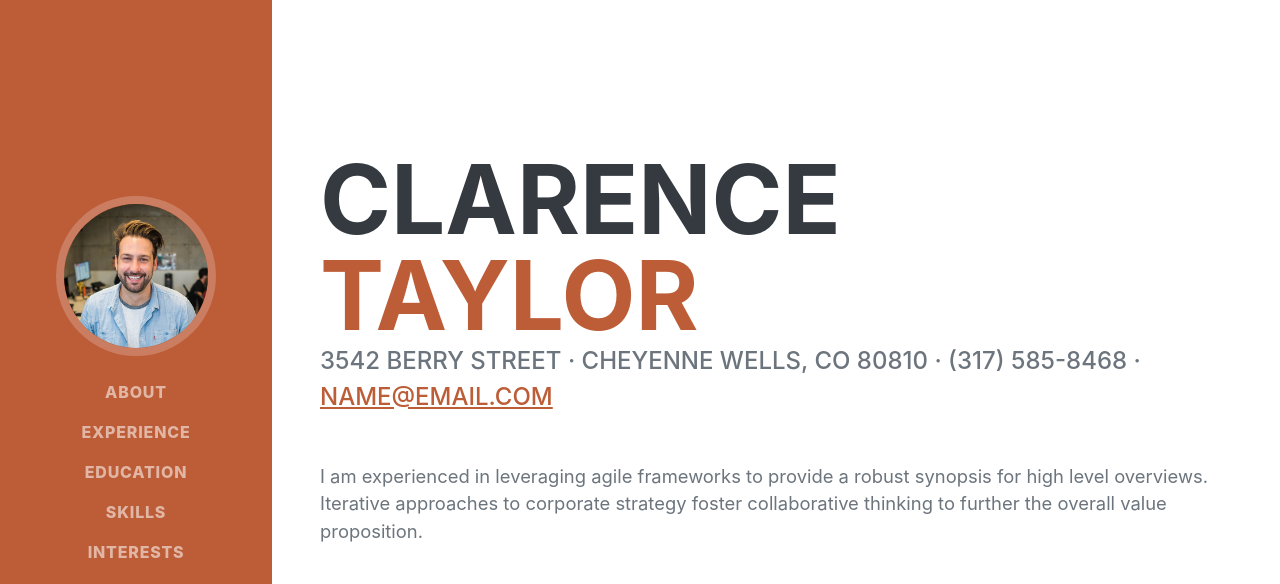
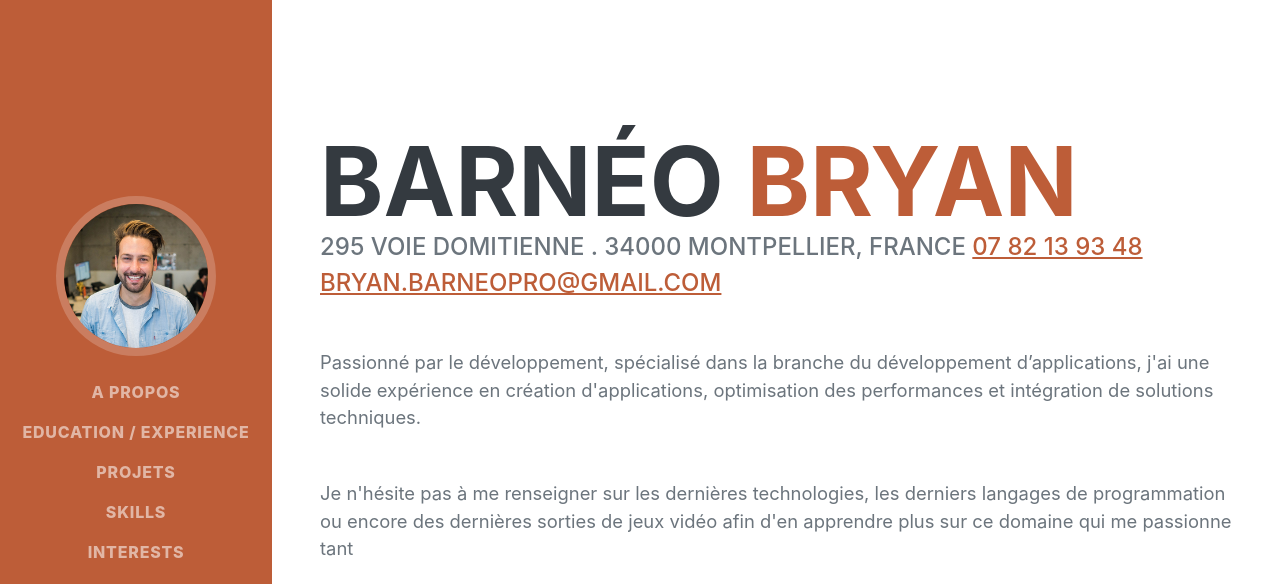
Before and after one commit to Bryan-Barneo/Portfolio-Barneo-Bryan.io, a plain HTML site: page index.html in a window 1280 px wide. Shown: the top 584 px of the page. Drawn offline with nearby package versions, Linux system fonts and the light colour scheme; a web font is replaced by a local one.

Commit message:
Debut modif template

```diff
--- a/index.html
+++ b/index.html
@@ -1,33 +1,37 @@
 <!DOCTYPE html>
 <html lang="en">
 <head>
-        <meta charset="utf-8" />
-        <meta name="viewport" content="width=device-width, initial-scale=1, shrink-to-fit=no" />
-        <meta name="description" content="" />
-        <meta name="author" content="" />
-        <title>Resume - Start Bootstrap Theme</title>
-        <link rel="icon" type="image/x-icon" href="assets/img/favicon.ico" />
+    <meta charset="utf-8"/>
+    <meta name="viewport" content="width=device-width, initial-scale=1, shrink-to-fit=no"/>
+    <meta name="description" content=""/>
+    <meta name="author" content=""/>
+    <title>Bryan barnéo Portfolio</title>
+    <link rel="icon" type="image/x-icon" href="assets/img/favicon.ico"/>
     <!-- Font Awesome icons (free version)-->
     <script src="https://use.fontawesome.com/releases/v6.3.0/js/all.js" crossorigin="anonymous"></script>
     <!-- Google fonts-->
-        <link href="https://fonts.googleapis.com/css?family=Saira+Extra+Condensed:500,700" rel="stylesheet" type="text/css" />
-        <link href="https://fonts.googleapis.com/css?family=Muli:400,400i,800,800i" rel="stylesheet" type="text/css" />
+    <link href="https://fonts.googleapis.com/css?family=Saira+Extra+Condensed:500,700" rel="stylesheet"
+          type="text/css"/>
+    <link href="https://fonts.googleapis.com/css?family=Muli:400,400i,800,800i" rel="stylesheet" type="text/css"/>
     <!-- Core theme CSS (includes Bootstrap)-->
-        <link href="css/styles.css" rel="stylesheet" />
+    <link href="css/styles.css" rel="stylesheet"/>
 </head>
 <body id="page-top">
 <!-- Navigation-->
 <nav class="navbar navbar-expand-lg navbar-dark bg-primary fixed-top" id="sideNav">
     <a class="navbar-brand js-scroll-trigger" href="#page-top">
-                <span class="d-block d-lg-none">Clarence Taylor</span>
-                <span class="d-none d-lg-block"><img class="img-fluid img-profile rounded-circle mx-auto mb-2" src="assets/img/profile.jpg" alt="..." /></span>
+        <span class="d-block d-lg-none">Barnéo Bryan</span>
+        <span class="d-none d-lg-block"><img class="img-fluid img-profile rounded-circle mx-auto mb-2"
+                                             src="../assets/img/profile.jpg" alt="..."/></span>
     </a>
-            <button class="navbar-toggler" type="button" data-bs-toggle="collapse" data-bs-target="#navbarResponsive" aria-controls="navbarResponsive" aria-expanded="false" aria-label="Toggle navigation"><span class="navbar-toggler-icon"></span></button>
+    <button class="navbar-toggler" type="button" data-bs-toggle="collapse" data-bs-target="#navbarResponsive"
+            aria-controls="navbarResponsive" aria-expanded="false" aria-label="Toggle navigation"><span
+            class="navbar-toggler-icon"></span></button>
     <div class="collapse navbar-collapse" id="navbarResponsive">
         <ul class="navbar-nav">
-                    <li class="nav-item"><a class="nav-link js-scroll-trigger" href="#about">About</a></li>
-                    <li class="nav-item"><a class="nav-link js-scroll-trigger" href="#experience">Experience</a></li>
-                    <li class="nav-item"><a class="nav-link js-scroll-trigger" href="#education">Education</a></li>
+            <li class="nav-item"><a class="nav-link js-scroll-trigger" href="#about">A propos</a></li>
+            <li class="nav-item"><a class="nav-link js-scroll-trigger" href="#experience">Education / Experience</a></li>
+            <li class="nav-item"><a class="nav-link js-scroll-trigger" href="#education">Projets</a></li>
             <li class="nav-item"><a class="nav-link js-scroll-trigger" href="#skills">Skills</a></li>
             <li class="nav-item"><a class="nav-link js-scroll-trigger" href="#interests">Interests</a></li>
             <li class="nav-item"><a class="nav-link js-scroll-trigger" href="#awards">Awards</a></li>
@@ -40,14 +44,21 @@
     <section class="resume-section" id="about">
         <div class="resume-section-content">
             <h1 class="mb-0">
-                        Clarence
-                        <span class="text-primary">Taylor</span>
+                Barnéo
+                <span class="text-primary">Bryan</span>
             </h1>
             <div class="subheading mb-5">
-                        3542 Berry Street · Cheyenne Wells, CO 80810 · (317) 585-8468 ·
-                        <a href="mailto:name@email.com">name@email.com</a>
+                295 Voie Domitienne . 34000 Montpellier, France
+                <a href="tel:0782139348">07 82 13 93 48</a>
+                <a href="mailto:bryan.barneopro@gmail.com">bryan.barneopro@gmail.com</a>
             </div>
-                    <p class="lead mb-5">I am experienced in leveraging agile frameworks to provide a robust synopsis for high level overviews. Iterative approaches to corporate strategy foster collaborative thinking to further the overall value proposition.</p>
+            <p class="lead mb-5">Passionné par le développement, spécialisé dans la branche du développement
+                d’applications, j'ai une solide expérience en création d'applications, optimisation des performances et
+                intégration de solutions techniques.
+            </p>
+            <p class="lead mb-5">Je n'hésite pas à me renseigner sur les dernières technologies, les derniers langages de programmation
+                ou encore des dernières sorties de jeux vidéo afin d'en apprendre plus sur ce domaine qui me passionne
+                tant</p>
             <div class="social-icons">
                 <a class="social-icon" href="#!"><i class="fab fa-linkedin-in"></i></a>
                 <a class="social-icon" href="#!"><i class="fab fa-github"></i></a>
@@ -56,7 +67,7 @@
             </div>
         </div>
     </section>
-            <hr class="m-0" />
+    <hr class="m-0"/>
     <!-- Experience-->
     <section class="resume-section" id="experience">
         <div class="resume-section-content">
@@ -65,7 +76,10 @@
                 <div class="flex-grow-1">
                     <h3 class="mb-0">Senior Web Developer</h3>
                     <div class="subheading mb-3">Intelitec Solutions</div>
-                            <p>Bring to the table win-win survival strategies to ensure proactive domination. At the end of the day, going forward, a new normal that has evolved from generation X is on the runway heading towards a streamlined cloud solution. User generated content in real-time will have multiple touchpoints for offshoring.</p>
+                    <p>Bring to the table win-win survival strategies to ensure proactive domination. At the end of the
+                        day, going forward, a new normal that has evolved from generation X is on the runway heading
+                        towards a streamlined cloud solution. User generated content in real-time will have multiple
+                        touchpoints for offshoring.</p>
                 </div>
                 <div class="flex-shrink-0"><span class="text-primary">March 2013 - Present</span></div>
             </div>
@@ -73,7 +87,9 @@
                 <div class="flex-grow-1">
                     <h3 class="mb-0">Web Developer</h3>
                     <div class="subheading mb-3">Intelitec Solutions</div>
-                            <p>Capitalize on low hanging fruit to identify a ballpark value added activity to beta test. Override the digital divide with additional clickthroughs from DevOps. Nanotechnology immersion along the information highway will close the loop on focusing solely on the bottom line.</p>
+                    <p>Capitalize on low hanging fruit to identify a ballpark value added activity to beta test.
+                        Override the digital divide with additional clickthroughs from DevOps. Nanotechnology immersion
+                        along the information highway will close the loop on focusing solely on the bottom line.</p>
                 </div>
                 <div class="flex-shrink-0"><span class="text-primary">December 2011 - March 2013</span></div>
             </div>
@@ -81,7 +97,10 @@
                 <div class="flex-grow-1">
                     <h3 class="mb-0">Junior Web Designer</h3>
                     <div class="subheading mb-3">Shout! Media Productions</div>
-                            <p>Podcasting operational change management inside of workflows to establish a framework. Taking seamless key performance indicators offline to maximise the long tail. Keeping your eye on the ball while performing a deep dive on the start-up mentality to derive convergence on cross-platform integration.</p>
+                    <p>Podcasting operational change management inside of workflows to establish a framework. Taking
+                        seamless key performance indicators offline to maximise the long tail. Keeping your eye on the
+                        ball while performing a deep dive on the start-up mentality to derive convergence on
+                        cross-platform integration.</p>
                 </div>
                 <div class="flex-shrink-0"><span class="text-primary">July 2010 - December 2011</span></div>
             </div>
@@ -89,13 +108,15 @@
                 <div class="flex-grow-1">
                     <h3 class="mb-0">Web Design Intern</h3>
                     <div class="subheading mb-3">Shout! Media Productions</div>
-                            <p>Collaboratively administrate empowered markets via plug-and-play networks. Dynamically procrastinate B2C users after installed base benefits. Dramatically visualize customer directed convergence without revolutionary ROI.</p>
+                    <p>Collaboratively administrate empowered markets via plug-and-play networks. Dynamically
+                        procrastinate B2C users after installed base benefits. Dramatically visualize customer directed
+                        convergence without revolutionary ROI.</p>
                 </div>
                 <div class="flex-shrink-0"><span class="text-primary">September 2008 - June 2010</span></div>
             </div>
         </div>
     </section>
-            <hr class="m-0" />
+    <hr class="m-0"/>
     <!-- Education-->
     <section class="resume-section" id="education">
         <div class="resume-section-content">
@@ -119,7 +140,7 @@
             </div>
         </div>
     </section>
-            <hr class="m-0" />
+    <hr class="m-0"/>
     <!-- Skills-->
     <section class="resume-section" id="skills">
         <div class="resume-section-content">
@@ -160,16 +181,20 @@
             </ul>
         </div>
     </section>
-            <hr class="m-0" />
+    <hr class="m-0"/>
     <!-- Interests-->
     <section class="resume-section" id="interests">
         <div class="resume-section-content">
             <h2 class="mb-5">Interests</h2>
-                    <p>Apart from being a web developer, I enjoy most of my time being outdoors. In the winter, I am an avid skier and novice ice climber. During the warmer months here in Colorado, I enjoy mountain biking, free climbing, and kayaking.</p>
-                    <p class="mb-0">When forced indoors, I follow a number of sci-fi and fantasy genre movies and television shows, I am an aspiring chef, and I spend a large amount of my free time exploring the latest technology advancements in the front-end web development world.</p>
+            <p>Apart from being a web developer, I enjoy most of my time being outdoors. In the winter, I am an avid
+                skier and novice ice climber. During the warmer months here in Colorado, I enjoy mountain biking, free
+                climbing, and kayaking.</p>
+            <p class="mb-0">When forced indoors, I follow a number of sci-fi and fantasy genre movies and television
+                shows, I am an aspiring chef, and I spend a large amount of my free time exploring the latest technology
+                advancements in the front-end web development world.</p>
         </div>
     </section>
-            <hr class="m-0" />
+    <hr class="m-0"/>
     <!-- Awards-->
     <section class="resume-section" id="awards">
         <div class="resume-section-content">
```
Lines whose indentation alone changed are shown as unchanged.
